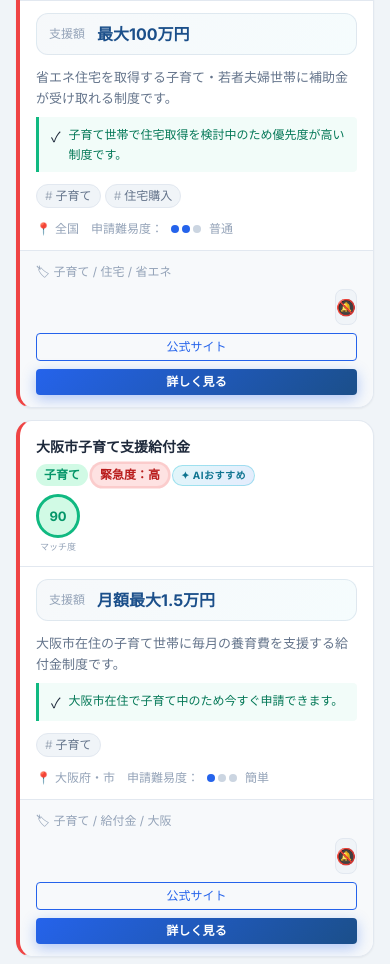
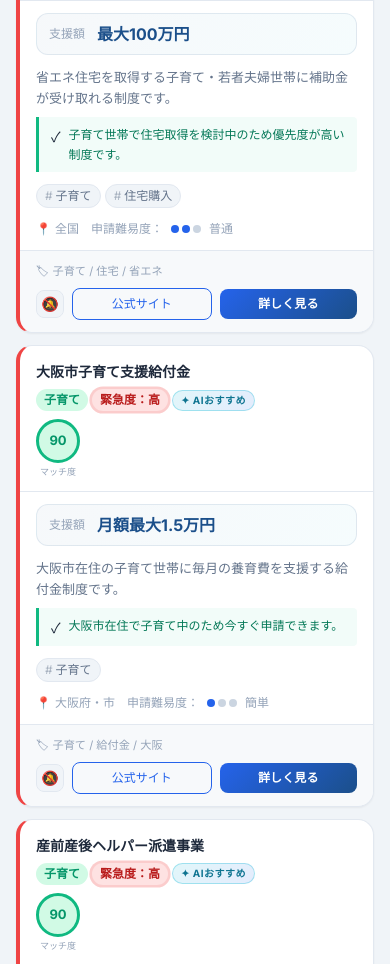
Before and after one commit to strv-cbdb/grant_recommend, a plain HTML site: page recommend.html in a window 390 px wide. Shown: the part 1138-2102 px from the top of the page. Drawn offline with Linux system fonts and the light colour scheme.

Commit message:
スマホ修正

```diff
--- a/style.css
+++ b/style.css
@@ -2106,8 +2106,56 @@
 
   /* --- 制度カード: フッター --- */
   .card-footer {
+    flex-direction: column;
+    align-items: stretch;
     padding: var(--space-3) var(--space-4);
     gap: var(--space-2);
+  }
+
+  /* タグ行: コンパクト */
+  .card-footer__left {
+    width: 100%;
+  }
+
+  .card-footer__left .card-meta__item {
+    font-size: 0.7rem !important;
+    flex-wrap: wrap;
+    line-height: var(--line-height-normal);
+    gap: var(--space-1);
+  }
+
+  /* アクション行: 横並びに戻す（480px縦積みルールを上書き） */
+  .card-footer__right {
+    display: flex;
+    flex-direction: row !important;
+    align-items: center;
+    justify-content: flex-end;
+    gap: var(--space-2);
+    width: 100%;
+  }
+
+  /* ベルアイコン: コンパクト化 */
+  .card-footer__right .btn-icon {
+    width: 28px !important;
+    height: 28px !important;
+    align-self: center !important;
+    font-size: 0.875rem;
+    flex-shrink: 0;
+  }
+
+  /* 公式サイト・詳しく見る: 均等横並び、コンパクト */
+  .card-footer__right .btn-outline.btn-small,
+  .card-footer__right .btn-primary.btn-small {
+    flex: 1;
+    padding: 6px var(--space-2);
+    font-size: 0.75rem;
+    text-align: center;
+    white-space: nowrap;
+    border-radius: var(--radius-md);
+  }
+
+  .card-footer__right .btn-primary.btn-small {
+    box-shadow: none;
   }
 
   /* --- カードリスト間隔 --- */
```
